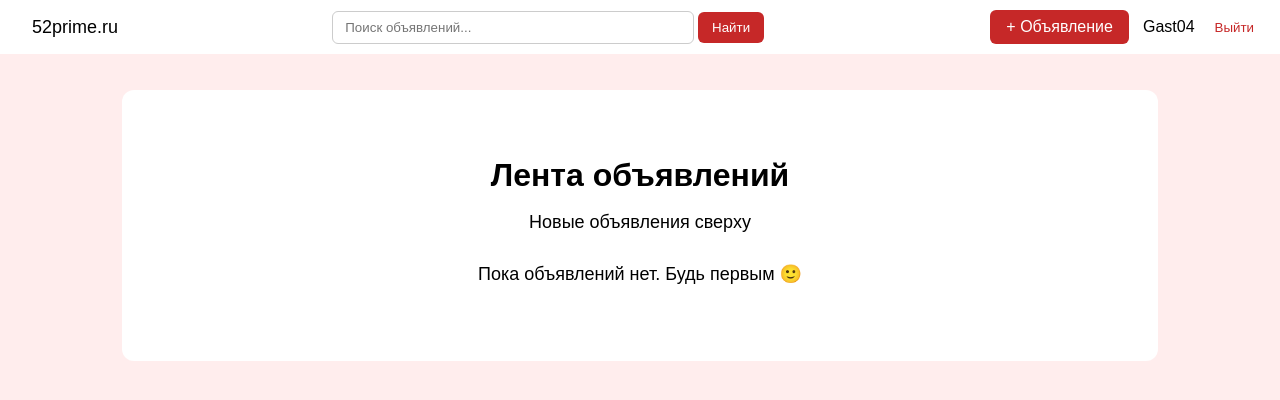
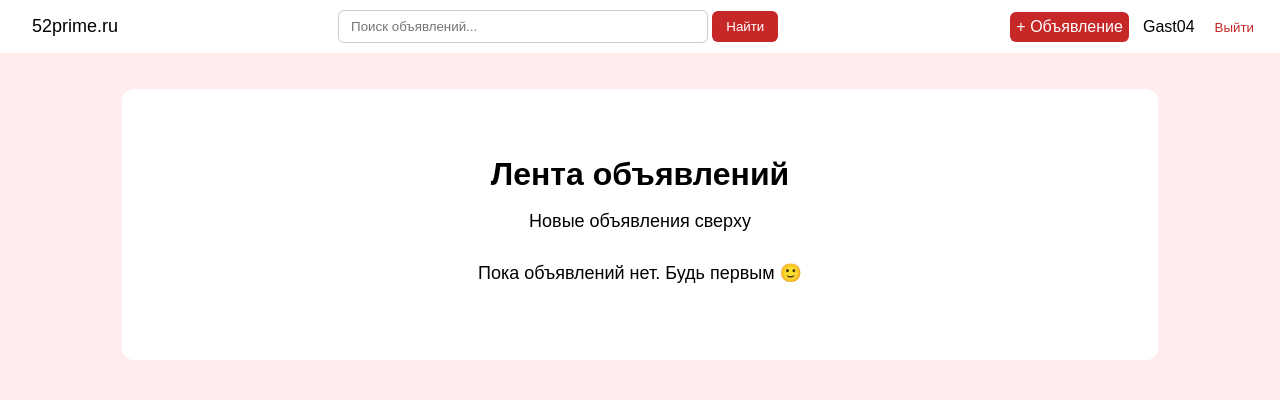
Before and after one commit to Gast041/board, a Django app: page /ads/ in a window 1280 px wide. Shown: the top 400 px of the page. Run offline with Django 5.2, Linux system fonts and the light colour scheme; a user stored in the database is signed in; data that the repository does not hold is empty.

Commit message:
Кнопка 5

```diff
--- a/static/style.css
+++ b/static/style.css
@@ -235,7 +235,7 @@ body {
 .main-btn {
     background: #c62828;      /* красный фон */
     color: #ffffff !important; /* БЕЛЫЙ текст */
-    padding: 8px 16px;
+    padding: 6px 6px;
     border-radius: 6px;
     text-decoration: none;
     display: inline-block;
```
